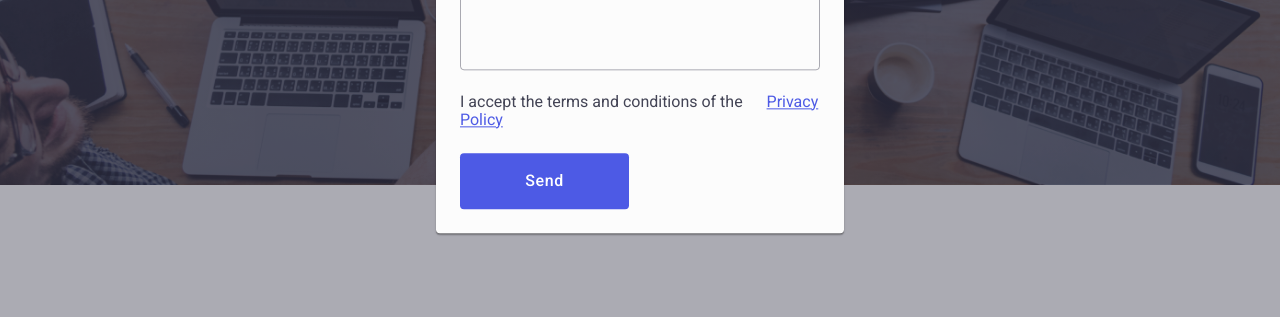
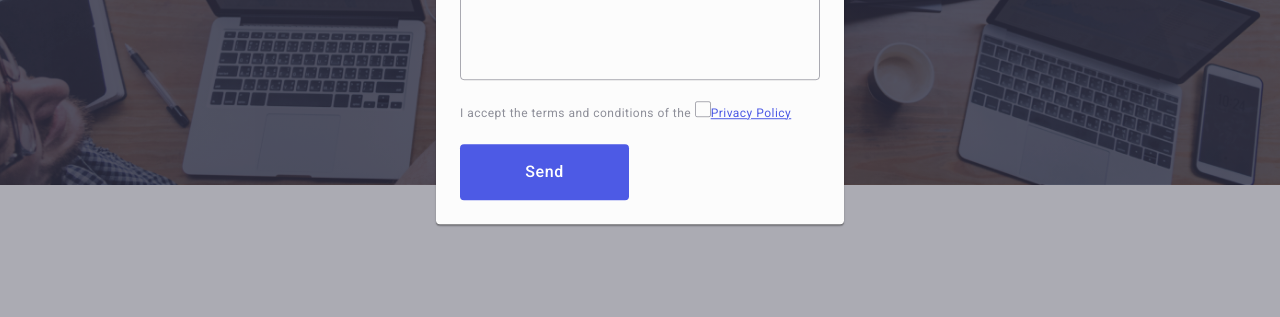
Before and after one commit to Ridl123/goit-markup-hw-06, a plain HTML site: page index.html in a window 1280 px wide. Both pictures are taken after a click on the button "Order Service". Shown: the part 472-789 px from the top of the page. Drawn offline with nearby package versions, Linux system fonts and the light colour scheme.

Commit message:
Update styles.css

```diff
--- a/css/styles.css
+++ b/css/styles.css
@@ -563,14 +563,14 @@ ul {
 .checkbox-modal {
   margin-bottom: 24px;
 }
-.comment-label {
+.modal-label-checkbox {
   display: block;
   font-size: 12px;
   line-height: 1.17;
   letter-spacing: 0.04em;
   color: var(--customer-color);
 }
-.label-span {
+.checkbox-span {
   width: 16px;
   height: 16px;
   border: 1px solid rgba(46, 47, 66, 0.4);
```
